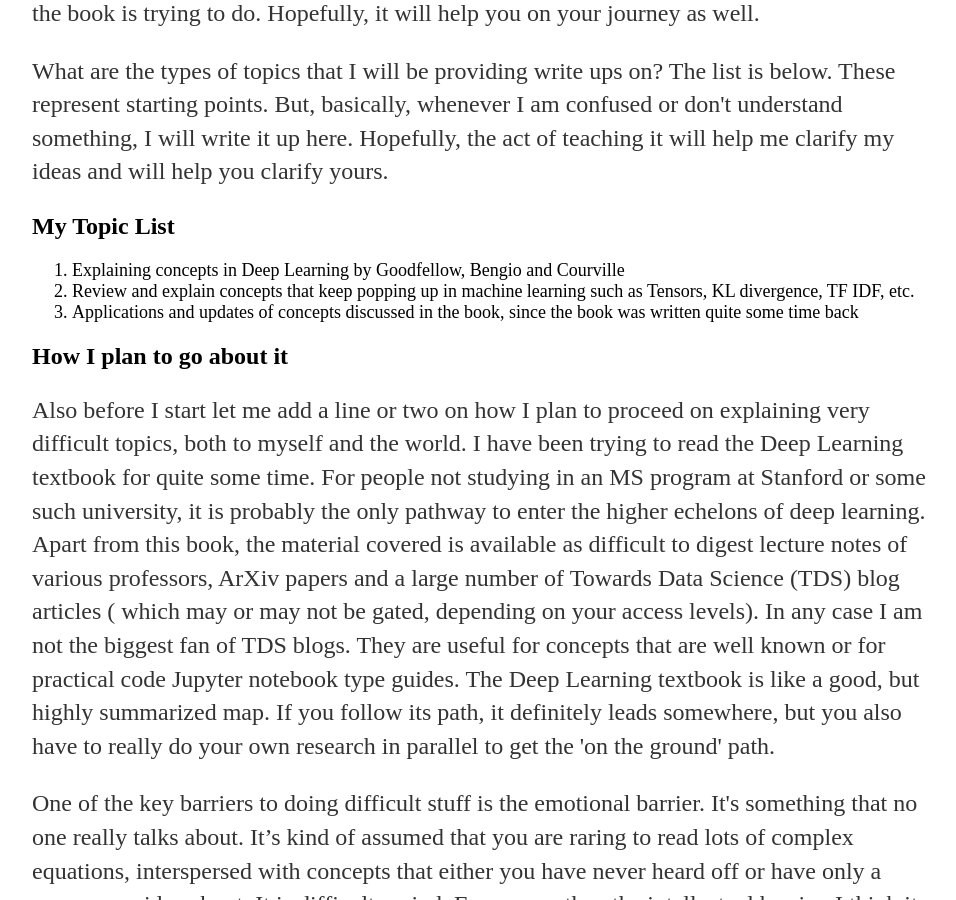
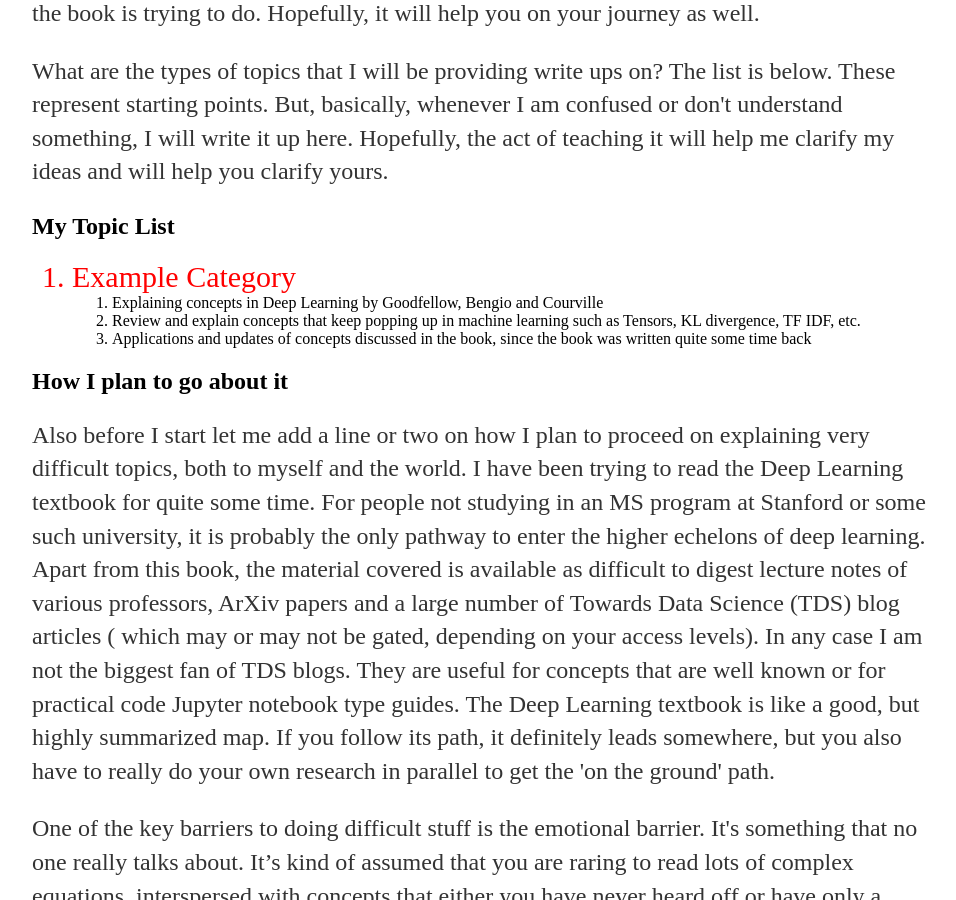
Before and after one commit to shailey123/shailey123.github.io, a Jekyll site: the page built from index.html, in a window 1280 px wide and 900 px high, scrolled down 740 px. Shown: the whole window, without its empty margins (160-1116 px from the left). Built offline with Jekyll 4.4.1, drawn with Linux system fonts in a browser that asks for light colours.

Commit message:
Update index.html

```diff
--- a/index.html
+++ b/index.html
@@ -11,9 +11,12 @@
 
 	<h2>My Topic List</h2>
 		<ol>
-			<font size="+1.5"><li>Explaining concepts in Deep Learning by Goodfellow, Bengio and Courville</li></font>
-			<font size="+1.5"><li>Review and explain concepts that keep popping up in machine learning such as Tensors, KL divergence, TF IDF, etc.</li></font>
-                        <font size="+1.5"><li>Applications and updates of concepts discussed in the book, since the book was written quite some time back</li></font>
+			<li style="color:red;font-size:30px">Example Category</li>
+			<ol>
+			<li>Explaining concepts in Deep Learning by Goodfellow, Bengio and Courville</li></font>
+			<li>Review and explain concepts that keep popping up in machine learning such as Tensors, KL divergence, TF IDF, etc.</li></font>
+                        <li>Applications and updates of concepts discussed in the book, since the book was written quite some time back</li></font>
+                        </ol>
 		</ol>
 
 	<h2>How I plan to go about it</h2>
```
